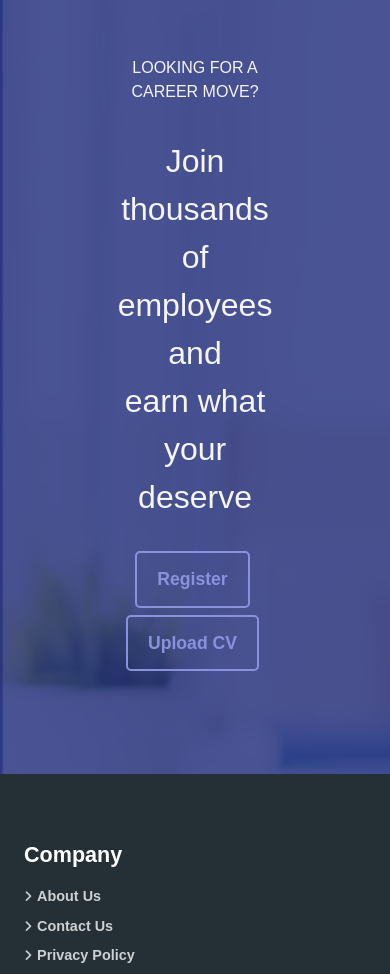
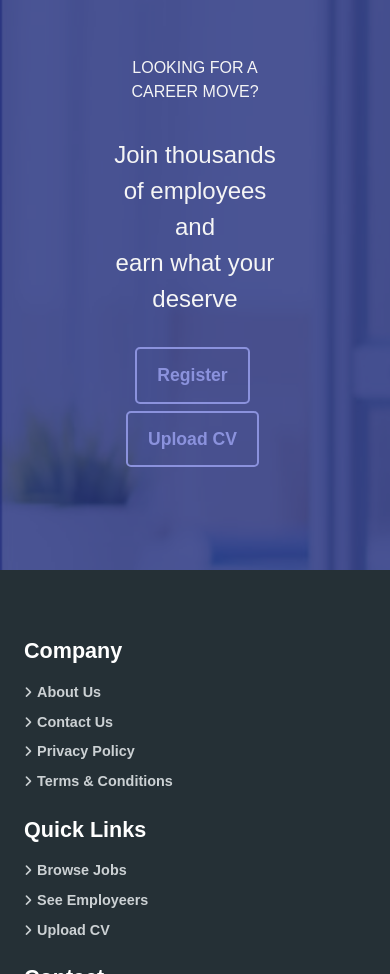
Before and after one commit to NectarHub/online-job-portal-website, a website: page index.html in a window 390 px wide. Shown: the part 5380-6354 px from the top of the page. Drawn offline with nearby package versions, Linux system fonts and the light colour scheme.

Commit message:
Update style.css

```diff
--- a/css/style.css
+++ b/css/style.css
@@ -622,6 +622,9 @@ a.header-link {
   .location-category {
     display: block;
   }
+  .register-caption2{
+    font-size: 1.5rem !important;
+  }
 }
 
 @media (max-width: 320px) {
@@ -633,6 +636,8 @@ a.header-link {
   .btn-job-search {
     min-width: 220px;
   }
+
+
 }
 
 /* Style for preloading page  */
```
